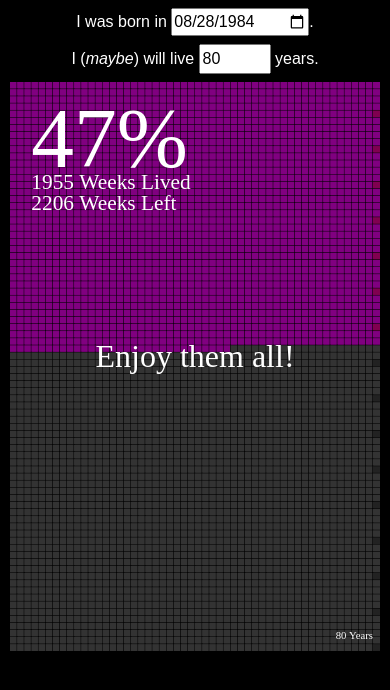
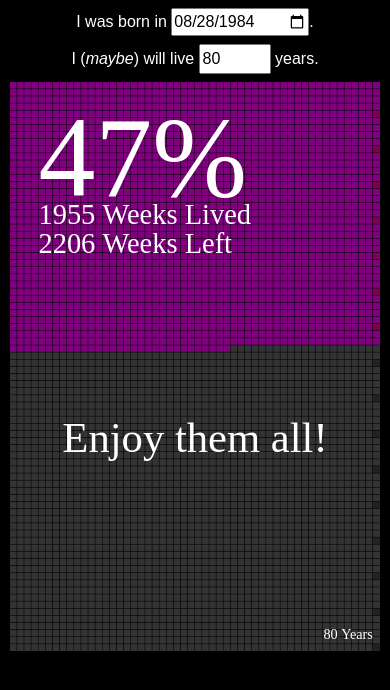
Before and after one commit to jorgetutor/lifeinweeks, a plain HTML site: page index.html in a window 390 px wide. Drawn offline with nearby package versions, Linux system fonts and the light colour scheme; a web font is replaced by a local one.

Commit message:
Mobile responsive - text

```diff
--- a/index.html
+++ b/index.html
@@ -79,7 +79,7 @@
 
         // Init vars:
         let currentWeek = 1;
-        let fontSize = box * 3;
+        let fontSize = canvas.height < 300 ? 20: canvas.height / 20;
 
         for (let j = 0; j < years; j++) {
           for (let i = 0; i < weeks; i++) {
@@ -117,7 +117,7 @@
 
         context.textAlign = "center";
         context.font = fontSize * 1.5 + 'px serif';
-        context.fillText('Enjoy them all!', canvas.width / 2, canvas.height / 2);
+        context.fillText('Enjoy them all!', canvas.width / 2, (canvas.height - (canvas.height - fontSize * 6)  / 2));
 
         context.font = fontSize / 2 + 'px serif';
         context.textAlign = "end";
```
